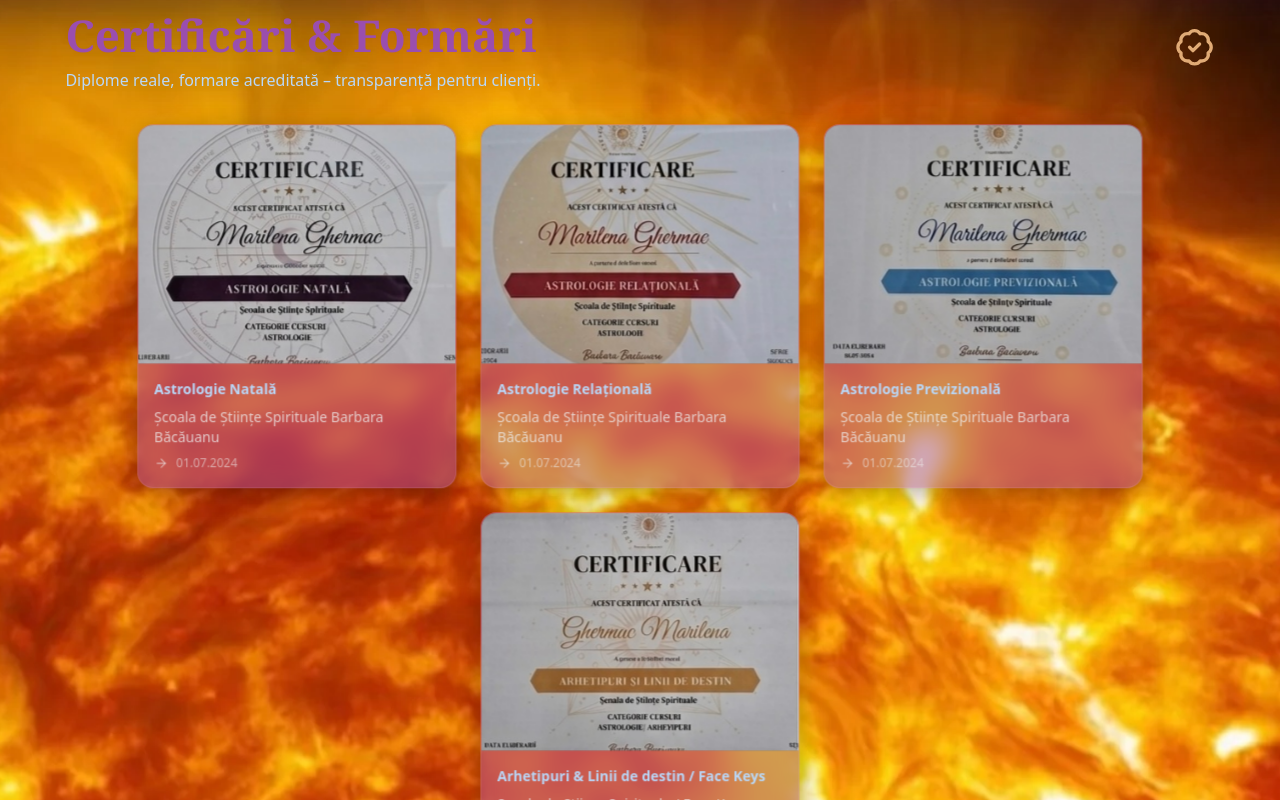
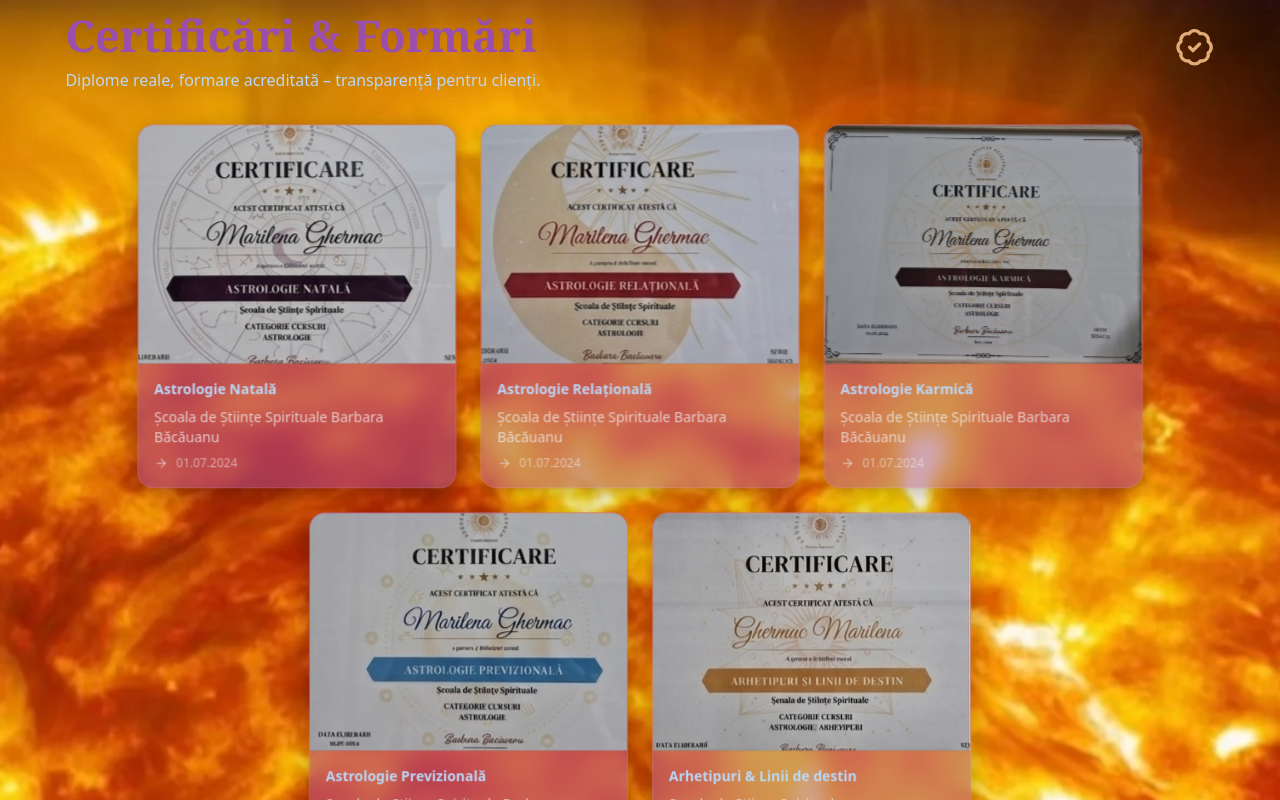
Before and after one commit to scaevola1981/mapsoul-landing-page, a Next.js app: page / in a window 1280 px wide. Shown: the part 5500-6300 px from the top of the page. Built offline with nearby package versions, Linux system fonts and the light colour scheme.

Commit message:
Adadaugare inca un card cu specializari

```diff
--- a/src/components/Certifications.tsx
+++ b/src/components/Certifications.tsx
@@ -18,6 +18,12 @@ const certificates = [
     date: "01.07.2024",
   },
   {
+    file: "/certificates/karmica.jpg",
+    title: "Astrologie Karmică",
+    issuer: "Școala de Științe Spirituale Barbara Băcăuanu",
+    date: "01.07.2024",
+  },
+  {
     file: "/certificates/previzionala.jpeg",
     title: "Astrologie Previzională",
     issuer: "Școala de Științe Spirituale Barbara Băcăuanu",
@@ -25,8 +31,8 @@ const certificates = [
   },
   {
     file: "/certificates/arhetipuri.jpeg",
-    title: "Arhetipuri & Linii de destin / Face Keys",
-    issuer: "Școala de Științe Spirituale / Face Keys România",
+    title: "Arhetipuri & Linii de destin ",
+    issuer: "Școala de Științe Spirituale",
     date: "2024",
   },
 ];
--- a/src/components/Footer.tsx
+++ b/src/components/Footer.tsx
@@ -38,7 +38,13 @@ export default function Footer() {
         <div className="flex flex-col items-center md:items-start">
           <h4 className="mb-3 font-serif text-lg text-[#BC8F8F]">Conectare</h4>
           <div className="flex gap-4 mb-4">
-            <a href="mailto:contact@mapsoul.ro" className="flex h-10 w-10 items-center justify-center rounded-full bg-[rgba(255,255,255,0.05)] text-[#E0AB76] hover:bg-[#9A4EAE]/20 hover:text-[#9A4EAE] transition-all">
+            <a
+              href="https://mail.google.com/mail/?view=cm&fs=1&to=ghermac_marilena@yahoo.com"
+              target="_blank"
+              rel="noopener noreferrer"
+              title="Deschide Gmail pentru a trimite mesaj"
+              className="flex h-10 w-10 items-center justify-center rounded-full bg-[rgba(255,255,255,0.05)] text-[#E0AB76] hover:bg-[#9A4EAE]/20 hover:text-[#9A4EAE] transition-all"
+            >
               <Mail size={20} />
             </a>
           </div>
```
Also changed, not shown: public/certificates/karmica.jpg (added).
